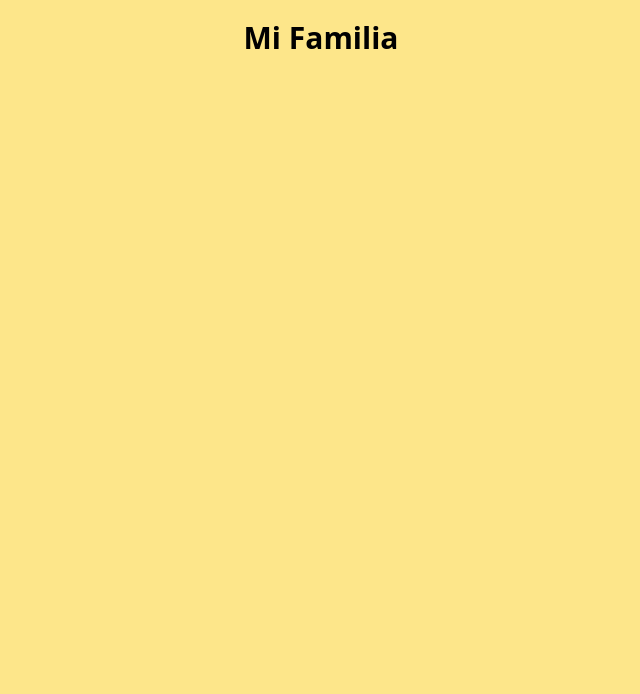
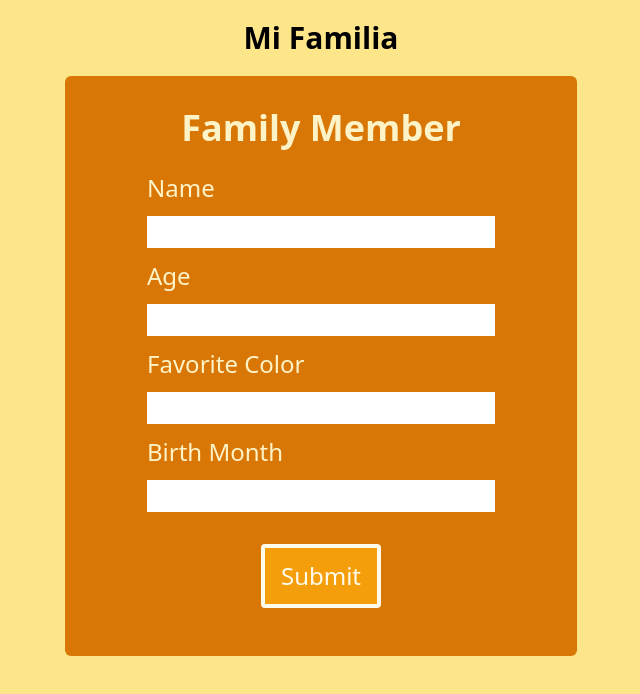
Before and after one commit to papadavis47/experiment-one, a React (Create React App) app: page / in a window 1280 px wide. Shown: the top 694 px of the page, without its empty margins (319-959 px from the left). Built offline with nearby package versions, Linux system fonts and the light colour scheme.

Commit message:
Create first form component

```diff
--- a/src/App.js
+++ b/src/App.js
@@ -1,7 +1,13 @@
+import AddFamilyMember from "./components/AddFamilyMember/AddFamilyMember.js";
+
 function App() {
   return (
-    <div className='bg-amber-200 h-screen m-0'>
+    <div
+      className='bg-amber-200 h-screen m-0 flex flex-col items-center
+    '
+    >
       <h1 className='text-3xl font-bold text-center py-5'>Mi Familia</h1>
+      <AddFamilyMember />
     </div>
   );
 }
--- a/src/components/AddFamilyMember/AddFamilyMember.js
+++ b/src/components/AddFamilyMember/AddFamilyMember.js
@@ -1,7 +1,43 @@
 import React from "react";
 
 const AddFamilyMember = () => {
-  return <div />;
+  return (
+    <div className='rounded-md flex flex-col bg-amber-600 text-amber-100 text-2xl w-2/5 px-6 py-8'>
+      <h3 className='text-center text-4xl mb-3 font-bold'>Family Member</h3>
+      <form className='flex flex-col items-center'>
+        <div className='flex flex-col items-center'>
+          <label htmlFor='name' className='py-3 self-start'>
+            Name
+          </label>
+          <input type='text' name='name' id='name' />
+        </div>
+        <div className='flex flex-col items-center'>
+          <label htmlFor='age' className='py-3 self-start'>
+            Age
+          </label>
+          <input type='number' name='age' id='age' />
+        </div>
+        <div className='flex flex-col items-center'>
+          <label htmlFor='color' className='py-3 self-start'>
+            Favorite Color
+          </label>
+          <input type='text' name='color' id='color' />
+        </div>
+        <div className='flex flex-col items-center'>
+          <label htmlFor='month' className='py-3 self-start'>
+            Birth Month
+          </label>
+          <input type='text' name='month' id='month' />
+        </div>
+        <button
+          type='submit'
+          className='rounded px-4 py-3 mt-8  mb-4 border-4 border-amber-50 text-amber-50 bg-amber-500'
+        >
+          Submit
+        </button>
+      </form>
+    </div>
+  );
 };
 
 export default AddFamilyMember;
--- /dev/null
+++ b/src/components/BigButton/BigButton.js
@@ -0,0 +1,7 @@
+import React from "react";
+
+const BigButton = () => {
+  return <div />;
+};
+
+export default BigButton;
--- /dev/null
+++ b/src/components/BigButton/index.js
@@ -0,0 +1 @@
+export { default } from "./BigButton";
```
